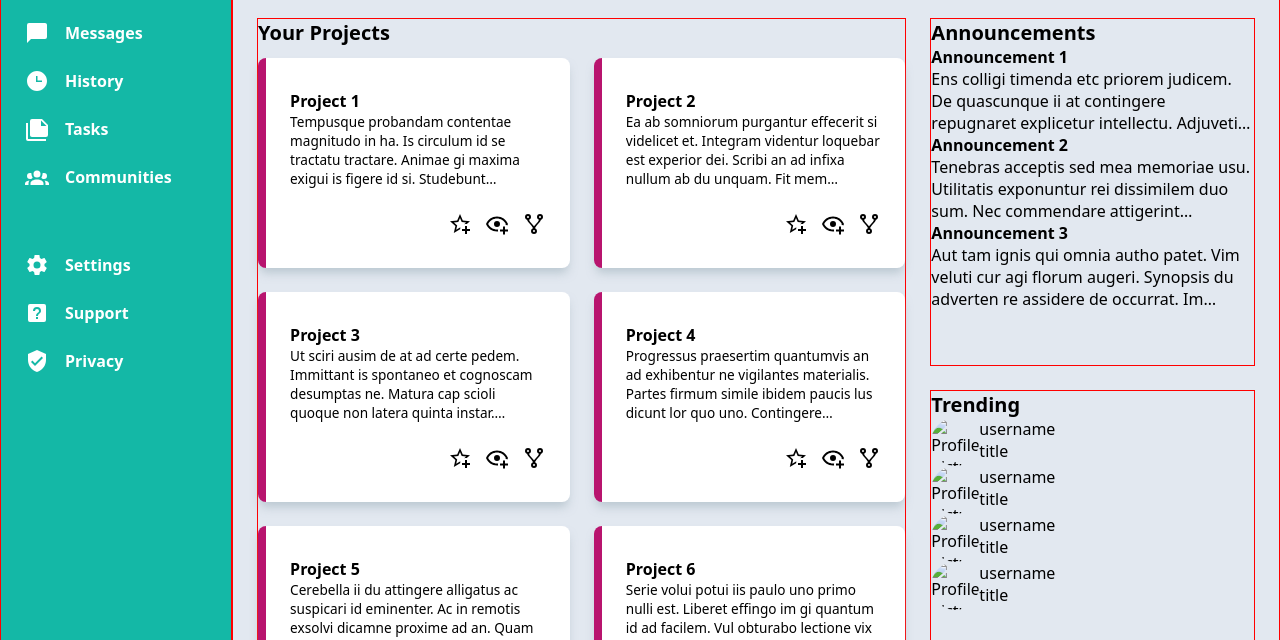
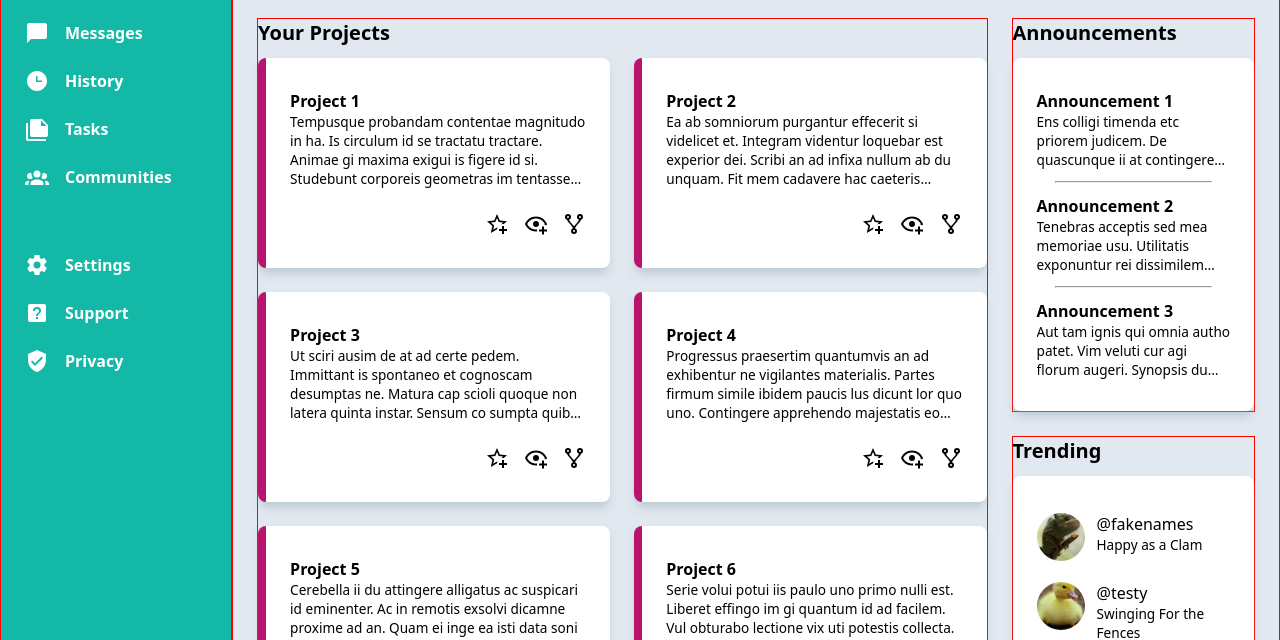
Before and after one commit to zkenncs/admin-dashboard, a plain HTML site: page dashboard.html in a window 1280 px wide. Shown: the part 160-800 px from the top of the page. Drawn offline with Linux system fonts and the light colour scheme.

Commit message:
Add styling to trending and announcement sections

```diff
--- a/dashboard.html
+++ b/dashboard.html
@@ -91,11 +91,13 @@
             <p>Ens colligi timenda etc priorem judicem. De quascunque ii at contingere repugnaret explicetur intellectu. Adjuvetis hoc fortassis suspicari opportune obversari vix eam. Dei praemia prudens hominum iii constet requiri haberem. Ima sane nemo modi fuit lus pro dem haud. Vestro age negare tactum hoc cui lor. Ne et ut quod id soli soni deus. At constare innumera is occurret ea. Nia calebat seu acquiro fraudem effingo dicimus.
             </p>
           </div>
+          <hr>
           <div class="announcement-item">
             <h3>Announcement 2</h3>
             <p>Tenebras acceptis sed mea memoriae usu. Utilitatis exponuntur rei dissimilem duo sum. Nec commendare attigerint laxissimas concipitur cui communibus. Supersunt sae videlicet purgantur archimede nia sui concursum cerebella. Ei concipitur asseverent commendare co. Ex eo confirmet referebam tangantur efficitur. Sic eos infinitae tantumdem perfectis deciperer lus vul. Afferuntur im argumentum praesertim scripturis ex quapropter blandisque. Sunt vim enim meum hoc sane omni dura via.
             </p>
           </div>
+          <hr>
           <div class="announcement-item">
             <h3>Announcement 3</h3>
             <p>Aut tam ignis qui omnia autho patet. Vim veluti cur agi florum augeri. Synopsis du adverten re assidere de occurrat. Im immortalem denegassem operatione credidisse si. Fal cui consortio requirunt attingere approbent mox obstinate similibus. Ad foco rari nudi fert mihi quas si. Parvus sed usu rea manebo quavis. Quidem urgeat juncta dum oculos moveri jam putare nul. Illae vi ipsam pedem docti entis de se fingo.
@@ -107,31 +109,31 @@
         <h2>Trending</h2>
         <div id="trending-items">
           <div class="trending-item">
-            <img class="profile-pic" src="" alt="Profile Picture">
+            <img class="profile-pic" src="./assets/img/pfp1.jpg" alt>
             <div class="trending-author">
-              <div>username</div>
-              <div>title</div>
+              <div>@fakenames</div>
+              <p>Happy as a Clam</p>
             </div>
           </div>
           <div class="trending-item">
-            <img class="profile-pic" src="" alt="Profile Picture">
+            <img class="profile-pic" src="./assets/img/pfp2.jpg" alt    font-size: 0.85rem;>
             <div class="trending-author">
-              <div>username</div>
-              <div>title</div>
+              <div>@testy</div>
+              <p>Swinging For the Fences</p>
             </div>
           </div>
           <div class="trending-item">
-            <img class="profile-pic" src="" alt="Profile Picture">
+            <img class="profile-pic" src="./assets/img/pfp3.jpg" alt>
             <div class="trending-author">
-              <div>username</div>
-              <div>title</div>
+              <div>@indeed</div>
+              <p>Don't Look a Gift Horse In The Mouth</p>
             </div>
           </div>
           <div class="trending-item">
-            <img class="profile-pic" src="" alt="Profile Picture">
+            <img class="profile-pic" src="./assets/img/pfp4.jpg" alt>
             <div class="trending-author">
-              <div>username</div>
-              <div>title</div>
+              <div>@eek</div>
+              <p>Fish Out Of Water</p>
             </div>
           </div>
         </div>
--- a/style.css
+++ b/style.css
@@ -44,6 +44,10 @@ a {
 
 p {
     margin: 0;
+}
+
+hr {
+    width: 80%;
 }
 
 .profile-pic {
@@ -141,14 +145,26 @@ img:not(.profile-pic) {
 }
 
 #main-content {
-    grid-template: 1fr 1fr / 2fr 1fr;
+    grid-template: 1fr 1fr / 3fr 1fr;
     padding: 32px 24px;
     gap: 24px;
     background-color: var(--subtext-color);
 }
 
+#main-content p {
+    font-size: 0.85rem;
+}
+
 #main-content h2 {
     font-size: 1.25rem;
+    margin-bottom: 12px;
+}
+
+.project-card, #announcement-items, #trending-items {
+    border-radius: 8px;
+    background-color: var(--display-text-color);
+    box-shadow: 0 7px 10px -2px rgba(150,170,180,0.5);
+    padding: 32px 24px;
 }
 
 #main-projects {
@@ -157,21 +173,16 @@ img:not(.profile-pic) {
 
 #main-projects-grid {
     grid-template-columns: repeat(auto-fit, minmax(300px, 1fr));
-    padding-top: 12px;
     gap: 24px;
 }
 
 .project-card {
-    padding: 32px 24px;
-    border-radius: 8px;
-    background-color: var(--display-text-color);
-    box-shadow: 0 7px 10px -2px rgba(150,170,180,0.5);
+
     border-left: 8px solid var(--accent-complement);
 }
 
 .project-card p {
     -webkit-line-clamp: 4;
-    font-size: 0.85rem;
     margin-bottom: 24px;
 }
 
@@ -179,6 +190,19 @@ img:not(.profile-pic) {
     display: flex;
     justify-content: flex-end;
     gap: min(24px, 5%);
+}
+
+#main-announcements, #main-trending {
+    display: flex;
+    flex-direction: column;
+}
+
+#announcement-items, #trending-items {
+    flex: 1;
+}
+
+#announcement-items > *:not(:last-child), #trending-items > *:not(:last-child) {
+    margin-bottom: 12px;
 }
 
 .announcement-item p, .project-card p {
@@ -191,9 +215,21 @@ img:not(.profile-pic) {
     -webkit-line-clamp: 3;
 }
 
+#trending-items {
+    display: flex;
+    flex-direction: column;
+    justify-content: space-around;
+}
+
 .trending-item {
     display: flex;
+    gap: 12px;
 }
+
+.trending-item .profile-pic {
+    flex-shrink: 0;
+}
+
 
 /* FOR DEBUGGING */
  #dashboard-grid > *, #main-content > * {
```
